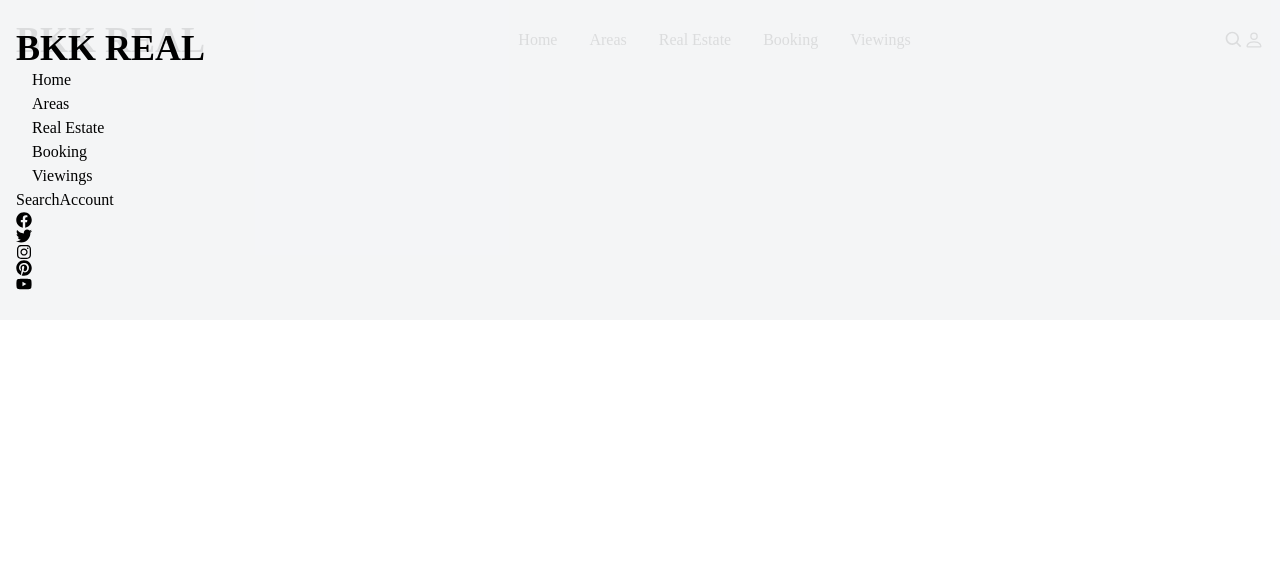
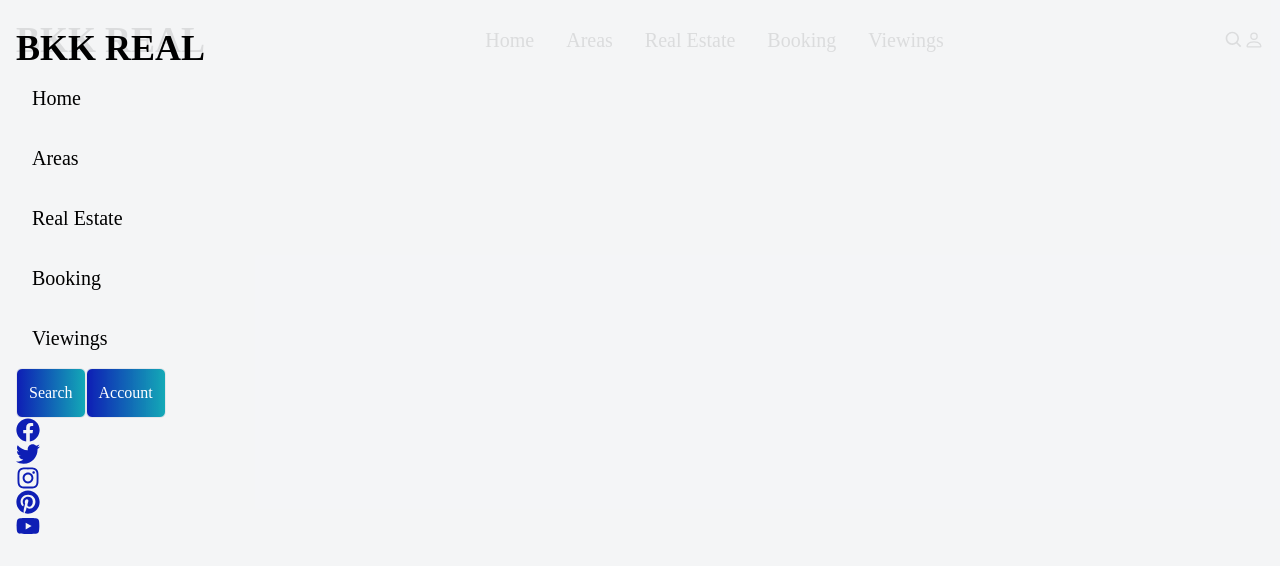
Before and after one commit to davefdev/BKK-Real-Estate-, a React (Create React App) app: page / in a window 1280 px wide. Shown: the top 572 px of the page. Built offline with nearby package versions, Linux system fonts and the light colour scheme.

Commit message:
navbar tailwind

```diff
--- a/src/components/Navbar.jsx
+++ b/src/components/Navbar.jsx
@@ -49,7 +49,7 @@ const Navbar = () => {
             <button>Search</button>
             <button>Account</button>
           </div>
-          <div className="">
+          <div className="icon">
             <FaFacebook className="icon" />
             <FaTwitter className="icon" />
             <FaInstagram className="icon" />
--- a/src/index.css
+++ b/src/index.css
@@ -5,8 +5,12 @@
 @import url("https://fonts.googleapis.com/css2?family=Poppins:wght@400;700&display=swap");
 
 :root {
-  --primary-dark: f;
-  --primary-light: k;
+  --primary-dark: rgb(14, 30, 181);
+  --primary-light: rgba(14, 167, 181, 0.977);
+}
+
+.icon {
+  color: var(--primary-dark)
 }
 
 @layer base {
@@ -15,7 +19,7 @@
   }
 
   li {
-    @apply px-4;
+    @apply p-4 text-xl;
   }
 
   h1 {
@@ -29,4 +33,10 @@
   h3 {
     @apply text-xl font-bold;
   }
+  button {
+    @apply p-3 border bg-gradient-to-r from-[var(--primary-dark)] to-[var(--primary-light)] text-white rounded-md;
+  }
+  .icon {
+    @apply text-2xl cursor-pointer
+  }
 }
```
